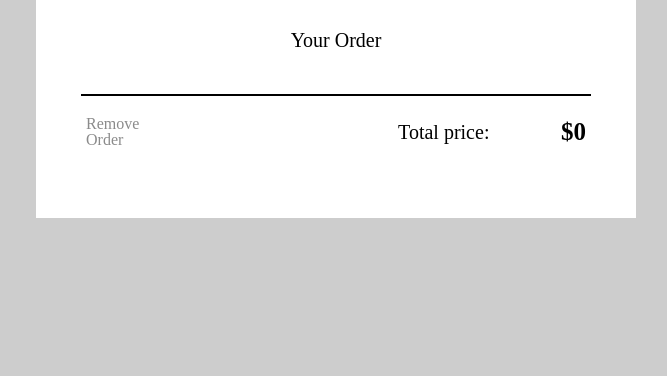
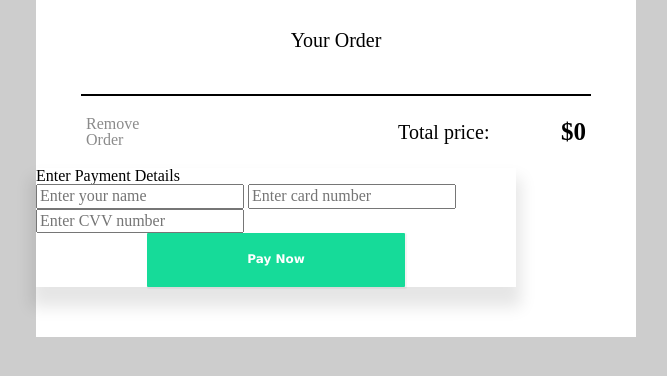
Before and after one commit to rmccrudden/ordering-app, a website built with Vite: page index.html in a window 1280 px wide. Shown: the part 390-766 px from the top of the page, without its empty margins (304-971 px from the left). Built offline with nearby package versions, Linux system fonts and the light colour scheme; a web font is replaced by a local one.

Commit message:
Adding modal to html

```diff
--- a/index.css
+++ b/index.css
@@ -176,3 +176,11 @@ ion-icon {
     box-shadow: 1px 1px 1px 1px rgba(0, 0, 0, 0.05);
     border: none;
 }
+
+/* Modal */
+.modal-container {
+    width: 80%;
+    background-color: #ffffff;
+    z-index: 10;
+    box-shadow: 0px 15px 15px 5px rgba(0,0,0,0.1);
+}
--- a/index.html
+++ b/index.html
@@ -15,6 +15,19 @@
     <body>
     <section id="menu"></section>
     <section id="order-summary"></section>
+    <section id="checkout-modal">
+        <div class="modal-container">
+            <h4>Enter Payment Details</h4>
+            <form>
+                <input name="name" placeholder="Enter your name" type="text" />
+                <input name="name" placeholder="Enter card number" type="text" />
+                <input name="name" placeholder="Enter CVV number" type="text" />
+            </form>
+            <button id="complete-payment" class="green-btn">Pay Now</button>
+        </div>
+
+
+    </section>
 	<script src="index.js" type="module"></script>
     </body>
     </div>
--- a/index.js
+++ b/index.js
@@ -85,6 +85,7 @@ function calculateTotalPrice() {
     return totalPrice.toFixed(2)
 }
 
+// checks the calculated price, then checks if the completeBtnContainer is falsy, if so creates this and the button as a child element.
 function checkoutBtn() {
   const totalPrice = calculateTotalPrice()
   const completeBtnContainer = document.querySelector(".complete-btn-container")
```
